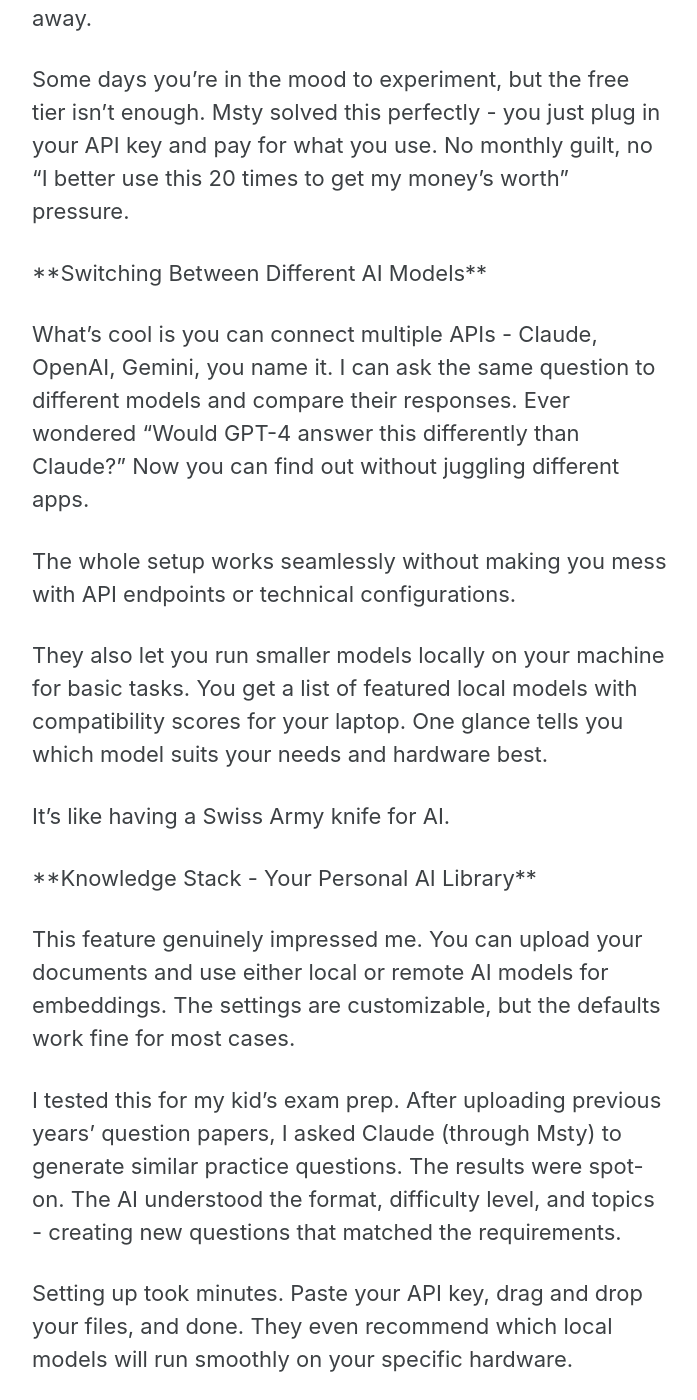
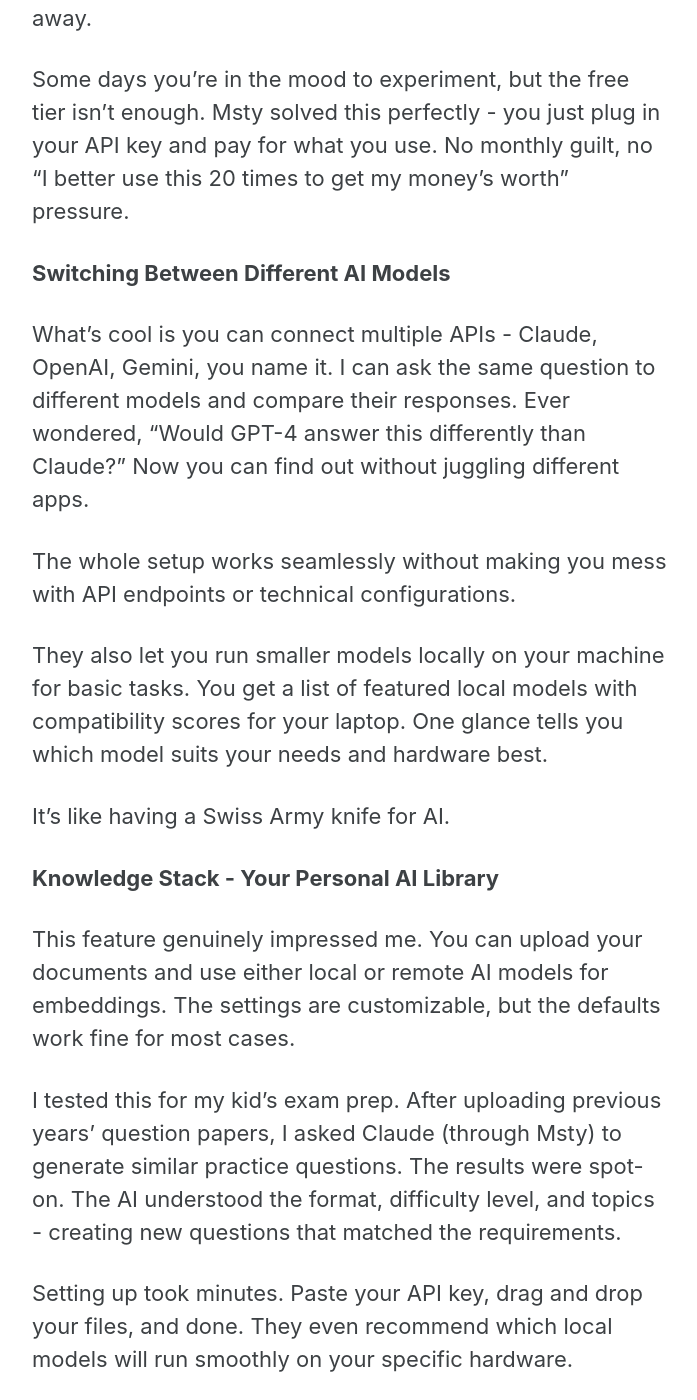
Before and after one commit to ejsumi/ejsumi.github.io, a Jekyll site: the page built from _posts/2025-08-08-msty.md, in a window 1280 px wide and 1400 px high, scrolled down 427 px. Shown: the whole window, without its empty margins (290-987 px from the left). Built offline with Jekyll 4.4.1, drawn with Linux system fonts in a browser that asks for light colours; cached includes are drawn as plain includes; some of the changed text lies outside the part shown.

```diff
--- a/_posts/2025-08-08-msty.md
+++ b/_posts/2025-08-08-msty.md
@@ -9,9 +9,9 @@ Here's the thing - I wanted to try ChatGPT Plus or Claude Pro, but I'm not a hea
 
 Some days you're in the mood to experiment, but the free tier isn't enough. Msty solved this perfectly - you just plug in your API key and pay for what you use. No monthly guilt, no "I better use this 20 times to get my money's worth" pressure.
 
-\*\*Switching Between Different AI Models\*\*
+**Switching Between Different AI Models**
 
-What's cool is you can connect multiple APIs - Claude, OpenAI, Gemini, you name it. I can ask the same question to different models and compare their responses. Ever wondered "Would GPT-4 answer this differently than Claude?" Now you can find out without juggling different apps.
+What's cool is you can connect multiple APIs - Claude, OpenAI, Gemini, you name it. I can ask the same question to different models and compare their responses. Ever wondered, "Would GPT-4 answer this differently than Claude?" Now you can find out without juggling different apps.
 
 The whole setup works seamlessly without making you mess with API endpoints or technical configurations.
 
@@ -19,7 +19,7 @@ They also let you run smaller models locally on your machine for basic tasks. Yo
 
 It's like having a Swiss Army knife for AI.
 
-\*\*Knowledge Stack - Your Personal AI Library\*\*
+**Knowledge Stack - Your Personal AI Library**
 
 This feature genuinely impressed me. You can upload your documents and use either local or remote AI models for embeddings. The settings are customizable, but the defaults work fine for most cases.
 
@@ -28,13 +28,13 @@ I tested this for my kid's exam prep. After uploading previous years' question p
 Setting up took minutes. Paste your API key, drag and drop your files, and done. They even recommend which local models will run smoothly on your specific hardware.
 
 
-\*\*The Real Cost Savings\*\*
+**The Real Cost Savings**
 
 Instead of paying for subscriptions I barely use, my actual API usage costs under $1 per month. For someone who needs AI occasionally but wants the best models when I do, this approach makes perfect sense.
 
 Running local models for simple tasks cuts costs even further.
 
-\*\*Who Should Try This?\*\*
+**Who Should Try This?**
 
 If you're a beginner wanting access to top-tier models without expensive monthly commitments, Msty is worth exploring. It's handy for personal projects where your AI needs fluctuate. Some weeks, I don't do any AI learning; other weeks, I'm experimenting with AI. Now I only pay for what I use.
 
```
